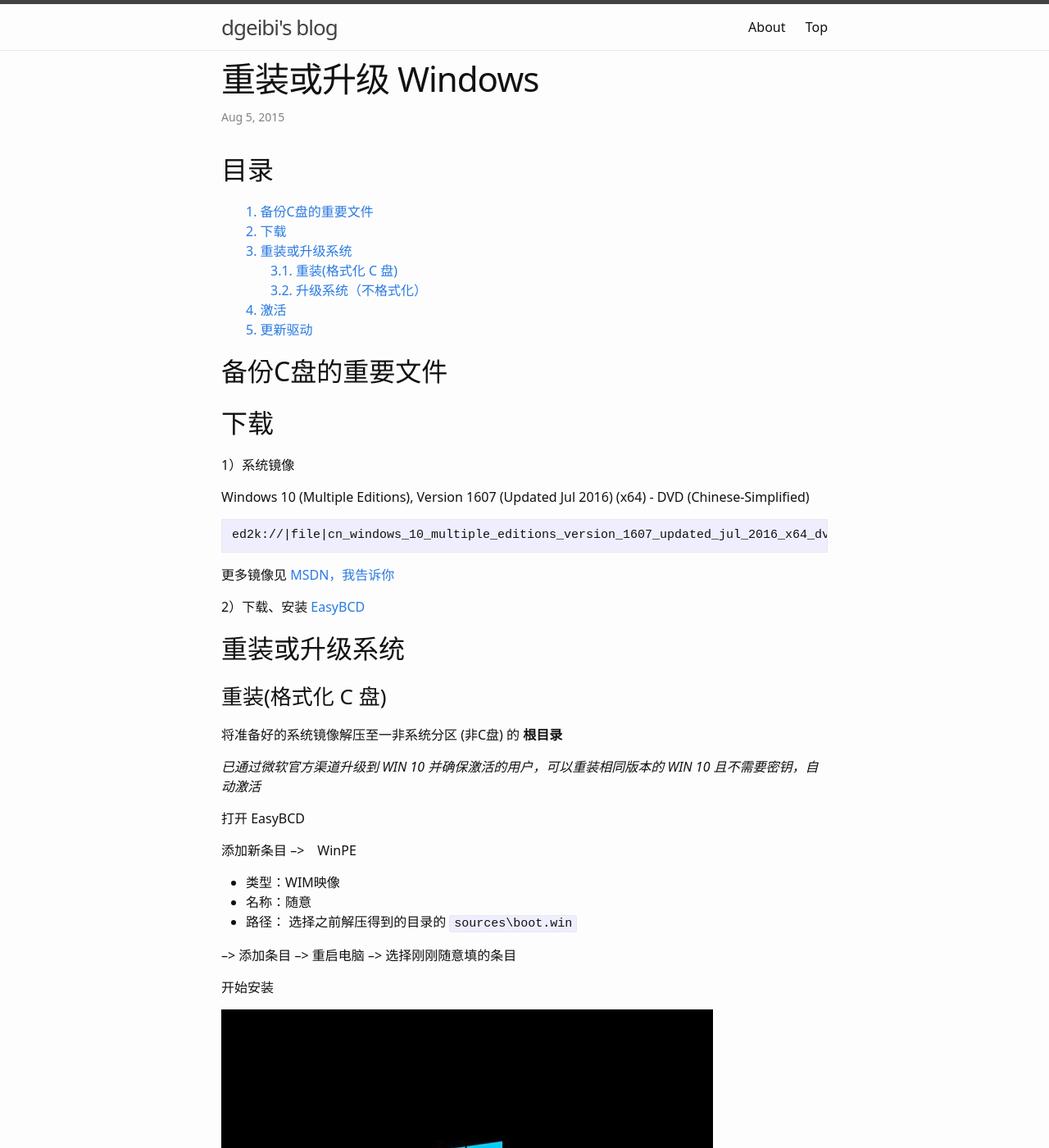
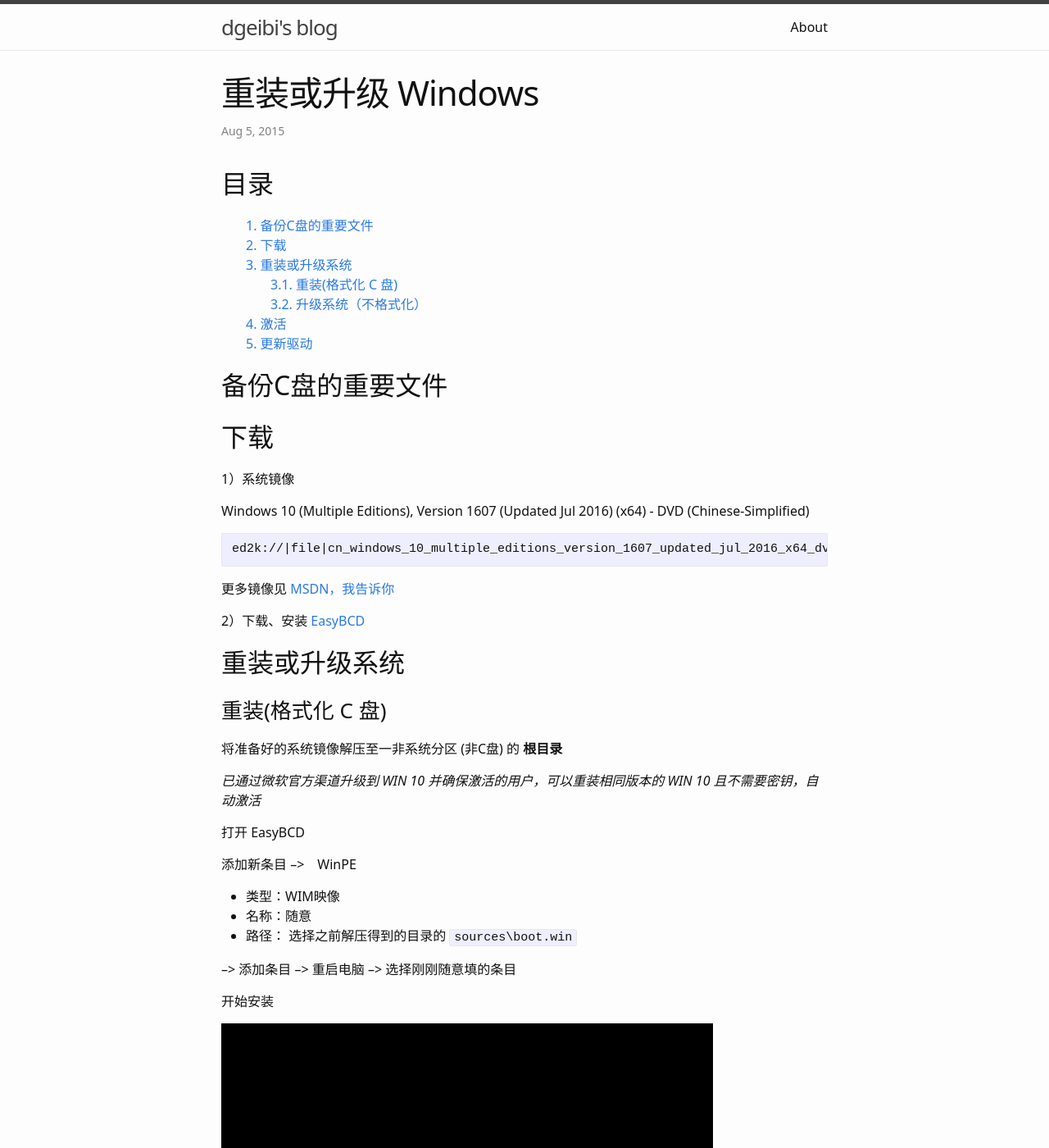
Before and after one commit to dgeibi/dgeibi.github.com, a Jekyll site: the page built from _posts/2015-08-05-install-windows.md, in a window 1280 px wide and 1400 px high. Shown: the whole window at 82% size. Built offline with Jekyll 4.4.1, drawn with Linux system fonts in a browser that asks for light colours.

Commit message:
update at 2016-08-25 06:13:41 UTC

```diff
--- a/_includes/header.html
+++ b/_includes/header.html
@@ -19,7 +19,6 @@
           <a class="page-link" href="{{ my_page.url | prepend: site.baseurl }}">{{ my_page.title }}</a>
           {% endif %}
         {% endfor %}
-          <a class="page-link" href="" id="toTop">Top</a>
       </div>
     </nav>
 
--- a/_layouts/default.html
+++ b/_layouts/default.html
@@ -1,21 +1,22 @@
 <!DOCTYPE html>
 <html>
 
-  {% include head.html %}
+{% include head.html %}
 
-  <body>
+<body>
 
     {% include header.html %}
 
     <div class="page-content">
-      <div class="wrapper">
-        {{ content }}
-      </div>
+        <div class="wrapper">
+            {{ content }}
+        </div>
     </div>
+
+    <a href="#" id="back-to-top" title="Back to top">&uarr;</a>
 
     {% include footer.html %}
 
-  </body>
 
-
+</body>
 </html>
--- a/_sass/_layout.scss
+++ b/_sass/_layout.scss
@@ -4,13 +4,10 @@
 .site-header {
     border-top: 5px solid $grey-color-dark;
     border-bottom: 1px solid $grey-color-light;
-    height: 56px;
-    background-color: $background-color;
-    position: fixed;
-    z-index: 9999;
+    min-height: 56px;
+    position: relative;
     width: 100%;
 }
-
 .site-title {
     font-size: 26px;
     font-weight: 300;
@@ -18,31 +15,25 @@
     letter-spacing: -1px;
     margin-bottom: 0;
     float: left;
-
     &,
     &:visited {
         color: $grey-color-dark;
     }
 }
-
 .site-nav {
     float: right;
     line-height: 56px;
-
     .menu-icon {
         display: none;
     }
-
     .page-link {
         color: $text-color;
         line-height: $base-line-height;
-
         // Gaps between nav items, but not on the last one
         &:not(:last-child) {
             margin-right: 20px;
         }
     }
-
     @include media-query($on-palm) {
         position: absolute;
         top: 9px;
@@ -51,7 +42,6 @@
         border: 1px solid $grey-color-light;
         border-radius: 5px;
         text-align: right;
-
         .menu-icon {
             display: block;
             float: right;
@@ -60,32 +50,25 @@
             line-height: 0;
             padding-top: 10px;
             text-align: center;
-
             > svg {
                 width: 18px;
                 height: 15px;
-
                 path {
                     fill: $grey-color-dark;
                 }
             }
         }
-
         .trigger {
-
             clear: both;
             display: none;
         }
-
         &:hover .trigger {
             display: block;
             padding-bottom: 5px;
         }
-
         .page-link {
             display: block;
             padding: 5px 10px;
-
             &:not(:last-child) {
                 margin-right: 0;
             }
@@ -93,9 +76,6 @@
         }
     }
 }
-
-
-
 /**
  * Site footer
  */
@@ -103,144 +83,110 @@
     border-top: 1px solid $grey-color-light;
     padding: $spacing-unit 0;
 }
-
 .footer-heading {
     font-size: 18px;
     margin-bottom: $spacing-unit / 2;
 }
-
 .contact-list,
 .social-media-list {
     list-style: none;
     margin-left: 0;
 }
-
 .footer-col-wrapper {
     font-size: 15px;
     color: $grey-color;
     margin-left: -$spacing-unit / 2;
     @extend %clearfix;
 }
-
 .footer-col {
     float: left;
     margin-bottom: $spacing-unit / 2;
     padding-left: $spacing-unit / 2;
 }
-
 .footer-col-1 {
     width: -webkit-calc(35% - (#{$spacing-unit} / 2));
-    width:         calc(35% - (#{$spacing-unit} / 2));
+    width: calc(35% - (#{$spacing-unit} / 2));
 }
-
 .footer-col-2 {
     width: -webkit-calc(20% - (#{$spacing-unit} / 2));
-    width:         calc(20% - (#{$spacing-unit} / 2));
+    width: calc(20% - (#{$spacing-unit} / 2));
 }
-
 .footer-col-3 {
     width: -webkit-calc(45% - (#{$spacing-unit} / 2));
-    width:         calc(45% - (#{$spacing-unit} / 2));
+    width: calc(45% - (#{$spacing-unit} / 2));
 }
-
 @include media-query($on-laptop) {
     .footer-col-1,
     .footer-col-2 {
         width: -webkit-calc(50% - (#{$spacing-unit} / 2));
-        width:         calc(50% - (#{$spacing-unit} / 2));
+        width: calc(50% - (#{$spacing-unit} / 2));
     }
-
     .footer-col-3 {
         width: -webkit-calc(100% - (#{$spacing-unit} / 2));
-        width:         calc(100% - (#{$spacing-unit} / 2));
+        width: calc(100% - (#{$spacing-unit} / 2));
     }
 }
-
 @include media-query($on-palm) {
     .footer-col {
         float: none;
         width: -webkit-calc(100% - (#{$spacing-unit} / 2));
-        width:         calc(100% - (#{$spacing-unit} / 2));
+        width: calc(100% - (#{$spacing-unit} / 2));
     }
 }
-
-
-
 /**
  * Page content
  */
 .page-content {
-    padding: $spacing-unit*2.5 0 $spacing-unit 0;
+    padding: $spacing-unit 0;
 }
-
 .page-heading {
     font-size: 20px;
 }
-
 .post-list {
     margin-left: 0;
     list-style: none;
-
     > li {
         margin-bottom: $spacing-unit;
     }
 }
-
 .post-meta {
     font-size: $small-font-size;
     color: $grey-color;
 }
-
 .post-link {
     display: block;
     font-size: 24px;
 }
-
-
-
 /**
  * Posts
  */
 .post-header {
     margin-bottom: $spacing-unit;
 }
-
 .post-title {
     font-size: 42px;
     letter-spacing: -1px;
     line-height: 1;
-
     @include media-query($on-laptop) {
         font-size: 36px;
     }
 }
-
 .post-content {
     margin-bottom: $spacing-unit;
-
-    h1, h2, h3, h4, h5, h6 {
-        margin-top: -70px;
-        padding-top: 70px;
-    }
     h2 {
         font-size: 32px;
-
         @include media-query($on-laptop) {
             font-size: 28px;
         }
     }
-
     h3 {
         font-size: 26px;
-
         @include media-query($on-laptop) {
             font-size: 22px;
         }
     }
-
     h4 {
         font-size: 20px;
-
         @include media-query($on-laptop) {
             font-size: 18px;
         }
@@ -250,12 +196,36 @@
 #content {
     h2 {
         font-size: 32px;
-
         @include media-query($on-laptop) {
             font-size: 28px;
         }
     }
     ul {
-        list-style-type:none;
+        list-style-type: none;
     }
 }
+
+#back-to-top {
+    position: fixed;
+    bottom: 40px;
+    right: 40px;
+    z-index: 9999;
+    width: 32px;
+    height: 32px;
+    text-align: center;
+    line-height: 30px;
+    background: #f5f5f5;
+    color: #000;
+    cursor: pointer;
+    border: 0;
+    border-radius: 2px;
+    text-decoration: none;
+    transition: opacity 0.2s ease-out;
+    opacity: 0;
+    &:hover {
+        background: #e9ebec;
+    }
+    &.show {
+        opacity: 1;
+    }
+}
--- a/js/main.js
+++ b/js/main.js
@@ -29,10 +29,25 @@
         }
     });
 
-    $("#toTop").on('click', function(event) {
-        event.preventDefault();
-        $('html, body').animate({
-            scrollTop: 0
-        }, 500);
-    });
+    if ($('#back-to-top').length) {
+        var scrollTrigger = 100, // px
+            backToTop = function() {
+                var scrollTop = $(window).scrollTop();
+                if (scrollTop > scrollTrigger) {
+                    $('#back-to-top').addClass('show');
+                } else {
+                    $('#back-to-top').removeClass('show');
+                }
+            };
+        backToTop();
+        $(window).on('scroll', function() {
+            backToTop();
+        });
+        $('#back-to-top').on('click', function(e) {
+            e.preventDefault();
+            $('html,body').animate({
+                scrollTop: 0
+            }, 500);
+        });
+    }
 })
```
